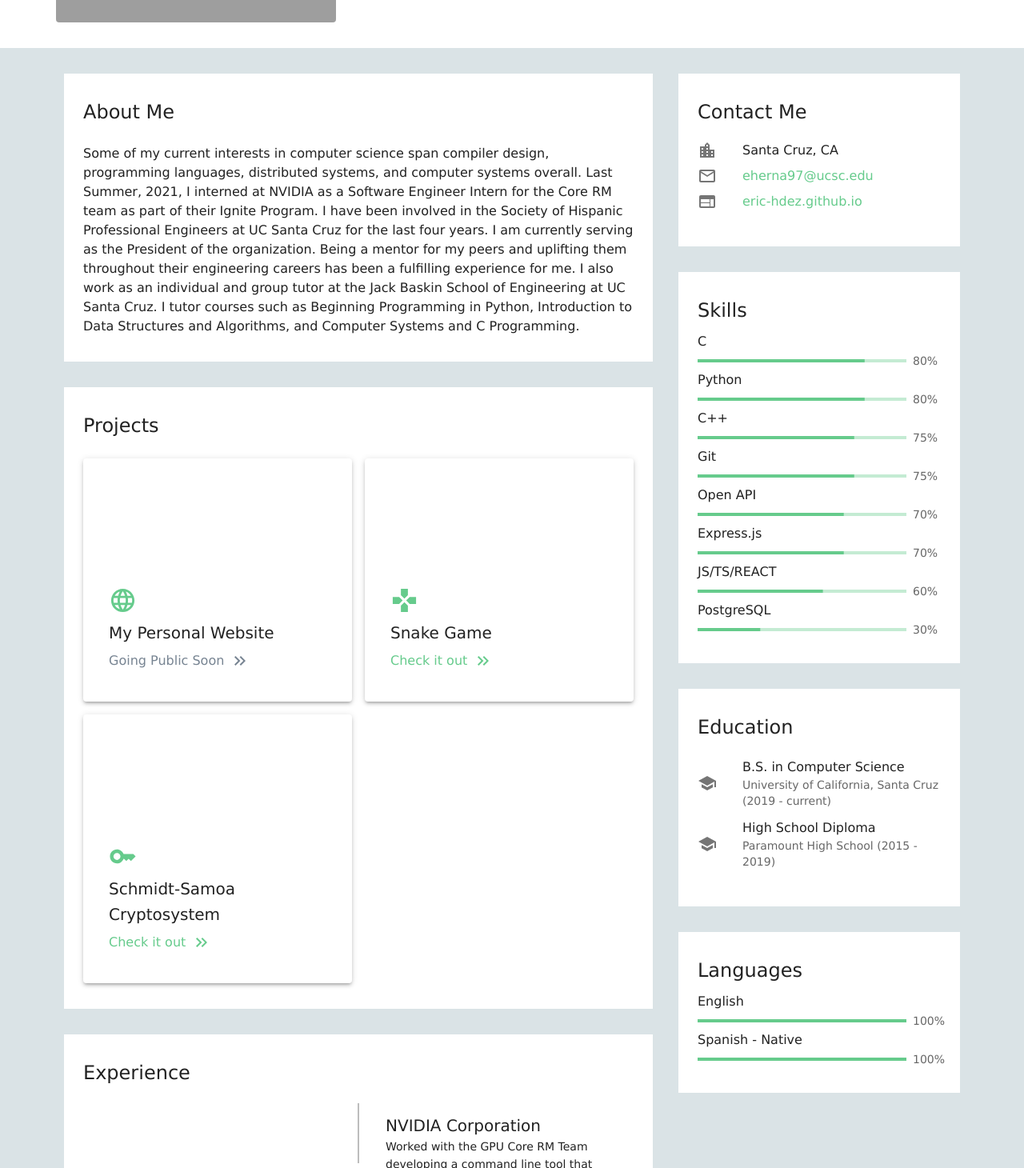
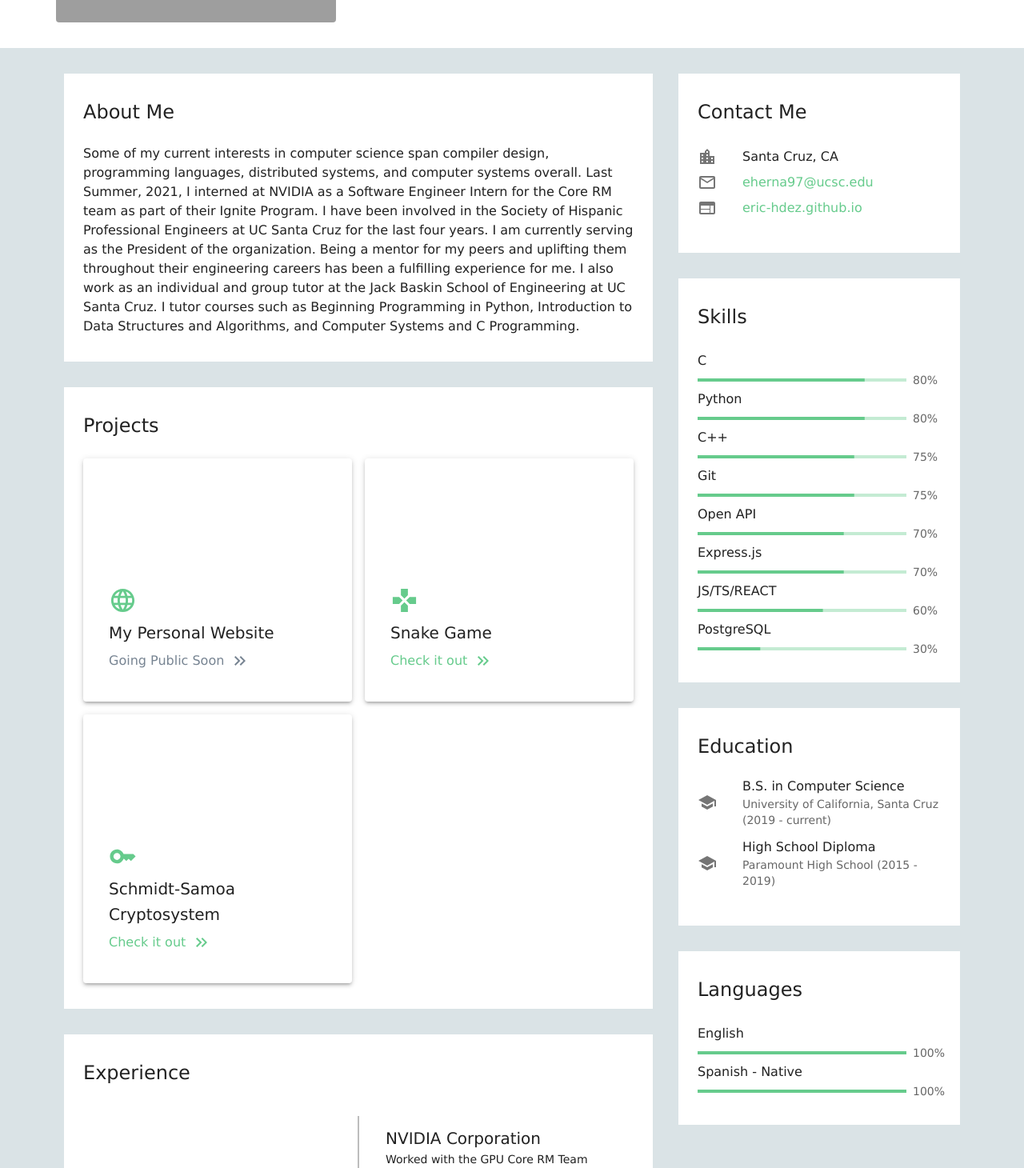
Before and after one commit to eric-hdez/eric-hdez.github.io, a React (Create React App) app: page / in a window 1280 px wide. Shown: the part 330-1790 px from the top of the page at 80% size. Built offline with nearby package versions, Linux system fonts and the light colour scheme; grey boxes are pictures that could not be loaded.

Commit message:
fixing smol spacing

```diff
--- a/src/components/Contact.tsx
+++ b/src/components/Contact.tsx
@@ -13,7 +13,7 @@ import WebIcon from '@mui/icons-material/Web';
 export const Contact = () => {
   return (
     <Container maxWidth="lg" sx={{p: 4, backgroundColor: "white"}}>
-      <Typography variant="h5" component="h1" gutterBottom>
+      <Typography variant="h5" component="h1" gutterBottom sx={{pb: 1}}>
         Contact Me
       </Typography>
       <List>
--- a/src/components/Education.tsx
+++ b/src/components/Education.tsx
@@ -1,6 +1,5 @@
 import React from "react";
 import Container from "@mui/material/Container";
-import Grid from "@mui/material/Grid";
 import List from "@mui/material/List";
 import ListItem from "@mui/material/ListItem";
 import ListItemText from "@mui/material/ListItemText";
--- a/src/components/Experience.tsx
+++ b/src/components/Experience.tsx
@@ -14,7 +14,7 @@ import Typography from '@mui/material/Typography';
 export const Experience = () => {
   return (
     <Container maxWidth="lg" sx={{p: 4, backgroundColor: "white"}}>
-      <Typography variant="h5" component="h1" gutterBottom>
+      <Typography variant="h5" component="h1" gutterBottom sx={{pb: 2}}>
         Experience
       </Typography>
       <Timeline position="right">
--- a/src/components/Languages.tsx
+++ b/src/components/Languages.tsx
@@ -25,7 +25,7 @@ function LinearProgressWithLabel(props: LinearProgressProps & { value: number })
 export const Languages = () => {
   return (
     <Container maxWidth="lg" sx={{p: 4, backgroundColor: "white"}}>
-        <Typography variant="h5" component="h1" gutterBottom>
+        <Typography variant="h5" component="h1" gutterBottom sx={{pb: 2}}>
             Languages
         </Typography>
         <Typography variant="subtitle1">
--- a/src/components/Skills.tsx
+++ b/src/components/Skills.tsx
@@ -22,7 +22,7 @@ function LinearProgressWithLabel(props: LinearProgressProps & { value: number })
 export const Skills = () => {
     return (
       <Container maxWidth="lg" sx={{p: 4, backgroundColor: "white"}}>
-        <Typography variant="h5" component="h1" gutterBottom>
+        <Typography variant="h5" component="h1" gutterBottom sx={{pb: 2}}>
             Skills
         </Typography>
         <Typography variant="subtitle1">
```
